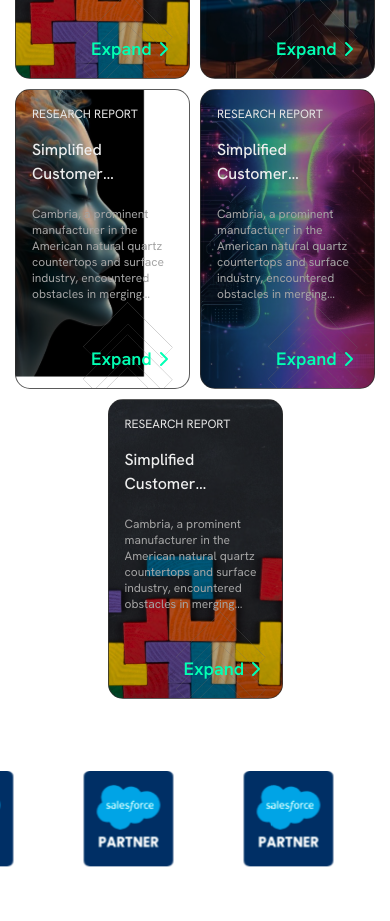
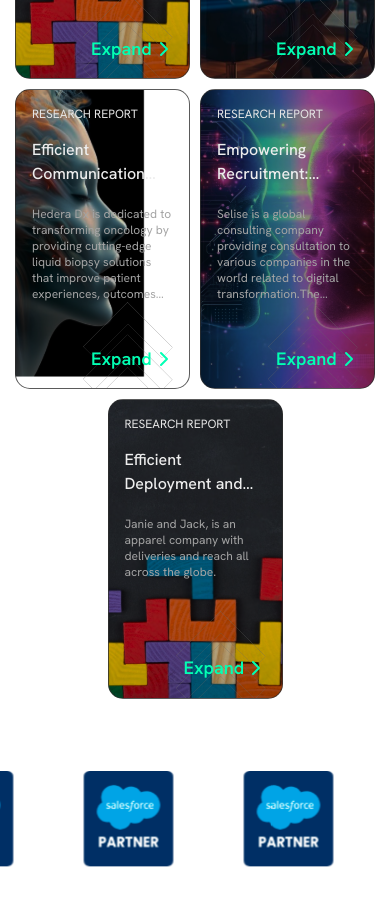
Before and after one commit to mukeshkr2024/cloudprism-revamp-website, a Next.js app: page /case-studies in a window 390 px wide. Shown: the part 900-1821 px from the top of the page. Built offline with nearby package versions, Linux system fonts and the light colour scheme.

Commit message:
minor changes

```diff
--- a/app/(root)/(home)/page.tsx
+++ b/app/(root)/(home)/page.tsx
@@ -64,6 +64,7 @@
                     description={study.description}
                     title={study.title}
                     imgUrl={study.imageUrl}
+                    slug={study.slug}
                   />
                 ))}
             </div>
--- a/app/(root)/case-study/case-4/page.tsx
+++ b/app/(root)/case-study/efficient-deployment-seamless-maintenance-handling-day-to-day-tasks-resolving-issues-promptly/page.tsx
@@ -3,8 +3,6 @@
 import ConnectToUs from "@/components/shared/connect-to-us";
 import ScrollBarProgress from "@/components/shared/scroll-bar-progress";
 import React from "react";
-
-// TODO: to change the content
 
 const CaseStudy1 = () => {
   return (
@@ -17,29 +15,20 @@
                 <div>
                   <span className="text-base font-normal"> CASE STUDY-4</span>
                   <div className="text-lg font-medium my-2.5 w-full flex flex-col gap-y-1">
-                    <p>Client: Stellenwerk</p>
-                    <p>Partner: CloudPrism & Selise</p>
+                    <p>Client: Janie and Jack</p>
+                    <p>Partner: CloudPrism & Concord</p>
                     <p>Salesforce Implementation and Consultant Partner</p>
                   </div>
                 </div>
-                <div
-                  className="h-1 w-full rounded-md"
-                  style={{
-                    background:
-                      "linear-gradient(90deg, #F1CA64 15.38%, #02FFB3 99.49%);",
-                  }}
-                />
+                <div className="h-1 w-full rounded-md bg-gradient-to-r from-yellow-400 via-green-300 to-green-400" />
                 <div className="mt-8 flex gap-y-6 flex-col">
                   <div className="flex flex-col gap-y-4">
                     <h1 className="h2_semibold !font-semibold">
-                      CloudPrism & Selise
+                      Janie and Jack
                     </h1>
                     <p className="blog_paragraph">
-                      Selise is a global consulting company providing
-                      consultation to various companies in the world related to
-                      digital transformation.The company’s wide range of
-                      services include strategic consulting,process engineering,
-                      platform development.
+                      Janie and Jack, is an apparel company with deliveries and
+                      reach all across the globe.
                     </p>
                   </div>
                   <div className="flex flex-col gap-y-4">
@@ -49,47 +38,41 @@
 
                     <ul className="flex flex-col gap-y-2 pl-16">
                       <li className="blog_paragraph">
-                        Selise might have been a general salesforce consultant,
-                        offering a broader solution but lacking specific
-                        matching expertise.
+                        Order Processing Bottlenecks: Manual processes led to
+                        delays and inefficiencies in order processing.
                       </li>
                       <li className="blog_paragraph">
-                        CloudPrism could specialize in applicant matching
-                        technology, making them a better fit for Stellenwerk's
-                        specific needs.
+                        Inventory Management Complexities: Tracking and managing
+                        inventory across multiple channels was challenging and
+                        error prone.
                       </li>
                       <li className="blog_paragraph">
-                        Stellenwerk might have preferred a custom-built solution
-                        over a more generic CRM approach.
+                        Limited Scalability: The manual approach hindered the
+                        company's ability to handle increasing order volumes and
+                        scale operations effectively.
                       </li>
                     </ul>
                   </div>
                   <div className="flex flex-col gap-y-4">
                     <h2 className="text-2xl md:text-3xl lg:text-4xl">
-                      Solutions{" "}
+                      Solutions
                     </h2>
 
-                    <ul className="flex flex-col gap-y-2 pl-16">
-                      <li className="blog_paragraph">
-                        Selise offered a broader CRM solution (Salesforce) that
-                        might not have been fully customized for applicant
-                        matching.
-                      </li>
-                      <li className="blog_paragraph">
-                        CloudPrism built a dedicated tool specifically for
-                        Stellenwerk's needs, demonstrating a tailored approach.
-                      </li>
-                      <li className="blog_paragraph">
-                        CloudPrism's tool facilitated bulk applications,
-                        potentially streamlining the application process for
-                        candidates.
-                      </li>
-                    </ul>
                     <p className="blog_paragraph">
-                      Developed a custom "matching tool" specifically for
-                      Stellenwerk. This tool focused on efficiently pairing
-                      candidates with suitable jobs, highlighting their
-                      expertise in applicant matching technology.
+                      We implemented the new fraud system in Janie and Jack to
+                      reduce the inventory issue the client has been having due
+                      to the old one. We also implemented the new integrations
+                      with GLOBAL – E, client’s new international order partner.
+                      <br />
+                      Improved Customer Service: Integrated module for prompt
+                      issue resolution.
+                      <br />
+                      OMS Implementation: Deployed tailored OMS solution for a
+                      smooth transition.
+                      <br />
+                      Successfully deployed all the components, have been
+                      handling their day-to-day task and resolving any issue
+                      that comes as soon as possible
                     </p>
                   </div>
                   <div className="flex flex-col gap-y-4">
@@ -99,11 +82,11 @@
 
                     <ul className="flex flex-col gap-y-2 pl-16">
                       <li className="blog_paragraph">
-                        80% Filtering jobs to match specific applicant profiles.
+                        53% Increase in customer satisfaction
                       </li>
+                      <li className="blog_paragraph">40% increase in sales</li>
                       <li className="blog_paragraph">
-                        70% Allowing applicants to apply to multiple relevant
-                        jobs simultaneously through the platform.
+                        50% decrease in inventory issue
                       </li>
                     </ul>
                   </div>
--- a/app/(root)/case-study/case-5/page.tsx
+++ b/app/(root)/case-study/empowering-recruitment-cloudprism-bespoke-matching-enhanced-placement/page.tsx
@@ -3,6 +3,8 @@
 import ConnectToUs from "@/components/shared/connect-to-us";
 import ScrollBarProgress from "@/components/shared/scroll-bar-progress";
 import React from "react";
+
+// TODO: to change the content
 
 const CaseStudy1 = () => {
   return (
@@ -15,26 +17,23 @@
                 <div>
                   <span className="text-base font-normal"> CASE STUDY-4</span>
                   <div className="text-lg font-medium my-2.5 w-full flex flex-col gap-y-1">
-                    <p>Client: Janie and Jack</p>
-                    <p>Partner: CloudPrism & Concord</p>
+                    <p>Client: Stellenwerk</p>
+                    <p>Partner: CloudPrism & Selise</p>
                     <p>Salesforce Implementation and Consultant Partner</p>
                   </div>
                 </div>
-                <div
-                  className="h-1 w-full rounded-md"
-                  style={{
-                    background:
-                      "linear-gradient(90deg, #F1CA64 15.38%, #02FFB3 99.49%);",
-                  }}
-                />
+                <div className="h-1 w-full rounded-md bg-gradient-to-r from-yellow-400 via-green-300 to-green-400" />
                 <div className="mt-8 flex gap-y-6 flex-col">
                   <div className="flex flex-col gap-y-4">
                     <h1 className="h2_semibold !font-semibold">
-                      Janie and Jack
+                      CloudPrism & Selise
                     </h1>
                     <p className="blog_paragraph">
-                      Janie and Jack, is an apparel company with deliveries and
-                      reach all across the globe.
+                      Selise is a global consulting company providing
+                      consultation to various companies in the world related to
+                      digital transformation.The company’s wide range of
+                      services include strategic consulting,process engineering,
+                      platform development.
                     </p>
                   </div>
                   <div className="flex flex-col gap-y-4">
@@ -44,41 +43,47 @@
 
                     <ul className="flex flex-col gap-y-2 pl-16">
                       <li className="blog_paragraph">
-                        Order Processing Bottlenecks: Manual processes led to
-                        delays and inefficiencies in order processing.
+                        Selise might have been a general salesforce consultant,
+                        offering a broader solution but lacking specific
+                        matching expertise.
                       </li>
                       <li className="blog_paragraph">
-                        Inventory Management Complexities: Tracking and managing
-                        inventory across multiple channels was challenging and
-                        error prone.
+                        CloudPrism could specialize in applicant matching
+                        technology, making them a better fit for Stellenwerk's
+                        specific needs.
                       </li>
                       <li className="blog_paragraph">
-                        Limited Scalability: The manual approach hindered the
-                        company's ability to handle increasing order volumes and
-                        scale operations effectively.
+                        Stellenwerk might have preferred a custom-built solution
+                        over a more generic CRM approach.
                       </li>
                     </ul>
                   </div>
                   <div className="flex flex-col gap-y-4">
                     <h2 className="text-2xl md:text-3xl lg:text-4xl">
-                      Solutions
+                      Solutions{" "}
                     </h2>
 
+                    <ul className="flex flex-col gap-y-2 pl-16">
+                      <li className="blog_paragraph">
+                        Selise offered a broader CRM solution (Salesforce) that
+                        might not have been fully customized for applicant
+                        matching.
+                      </li>
+                      <li className="blog_paragraph">
+                        CloudPrism built a dedicated tool specifically for
+                        Stellenwerk's needs, demonstrating a tailored approach.
+                      </li>
+                      <li className="blog_paragraph">
+                        CloudPrism's tool facilitated bulk applications,
+                        potentially streamlining the application process for
+                        candidates.
+                      </li>
+                    </ul>
                     <p className="blog_paragraph">
-                      We implemented the new fraud system in Janie and Jack to
-                      reduce the inventory issue the client has been having due
-                      to the old one. We also implemented the new integrations
-                      with GLOBAL – E, client’s new international order partner.
-                      <br />
-                      Improved Customer Service: Integrated module for prompt
-                      issue resolution.
-                      <br />
-                      OMS Implementation: Deployed tailored OMS solution for a
-                      smooth transition.
-                      <br />
-                      Successfully deployed all the components, have been
-                      handling their day-to-day task and resolving any issue
-                      that comes as soon as possible
+                      Developed a custom "matching tool" specifically for
+                      Stellenwerk. This tool focused on efficiently pairing
+                      candidates with suitable jobs, highlighting their
+                      expertise in applicant matching technology.
                     </p>
                   </div>
                   <div className="flex flex-col gap-y-4">
@@ -88,11 +93,11 @@
 
                     <ul className="flex flex-col gap-y-2 pl-16">
                       <li className="blog_paragraph">
-                        53% Increase in customer satisfaction
+                        80% Filtering jobs to match specific applicant profiles.
                       </li>
-                      <li className="blog_paragraph">40% increase in sales</li>
                       <li className="blog_paragraph">
-                        50% decrease in inventory issue
+                        70% Allowing applicants to apply to multiple relevant
+                        jobs simultaneously through the platform.
                       </li>
                     </ul>
                   </div>
--- a/components/blog/read-blogs.tsx
+++ b/components/blog/read-blogs.tsx
@@ -9,8 +9,6 @@
   const [displayedBlogs, setDisplayedBlogs] = useState<Blog[]>([]);
   const [loadCount, setLoadCount] = useState(8);
   const [loading, setLoading] = useState(false);
-
-  console.log(loadCount);
 
   useEffect(() => {
     setDisplayedBlogs(blogs.slice(0, loadCount));
--- a/components/case-studies/recent-work.tsx
+++ b/components/case-studies/recent-work.tsx
@@ -1,6 +1,8 @@
 import React from "react";
 import { SuccessCard } from "../card/SuccessCard";
 import { recentCaseStudies } from "@/constants/case-studies";
+
+console.log(recentCaseStudies);
 
 export default function RecentWorks() {
   return (
@@ -14,6 +16,7 @@
               imgUrl={item.imageUrl}
               title={item.title}
               key={item.id}
+              slug={item.slug}
             />
           ))}
       </div>
--- a/constants/case-studies.ts
+++ b/constants/case-studies.ts
@@ -1,8 +1,3 @@
-// 1. simplified-customer-experience-and-email-marketing-strategy
-// 2. unleashing-the-potential-of-paypal-salesforce-integration-for-e-commerce
-
-// TODO:
-
 export const recentCaseStudies = [
   {
     id: 1,
@@ -23,26 +18,29 @@
   },
   {
     id: 3,
-    title: "Simplified Customer Experience and Email Marketing Strategy",
+    title:
+      "Efficient Communication and Data Centralization: Hedera Dx Implements Cloud Prism on Salesforce      ",
     description:
-      "Cambria, a prominent manufacturer in the American natural quartz countertops and surface industry, encountered obstacles in merging cutting-edge designs with enduring durability to ensure sophistication and functionality. They aimed to simplify their marketing efforts and create a seamless customer experience. That's when they turned to CloudPrism, a trusted Salesforce implementation and consultant partner, for assistance.",
+      "Hedera Dx is dedicated to transforming oncology by providing cutting-edge liquid biopsy solutions that improve patient experiences, outcomes and journeys, as well as healthcare professional experiences, while facilitating the prescription, discovery and development of the next breakthrough precision oncology therapies",
     imageUrl: "/assets/images/success-story-3.svg",
-    slug: "/case-study/case-3",
+    slug: "/case-study/efficient-comms-data-centralization-hedera-dx-cloud-prism-salesforce",
   },
   {
     id: 4,
-    title: "Simplified Customer Experience and Email Marketing Strategy",
+    title:
+      "Empowering Recruitment: Cloudprism Introduces Bespoke Matching Tool for Enhanced Candidate Placement    ",
     description:
-      "Cambria, a prominent manufacturer in the American natural quartz countertops and surface industry, encountered obstacles in merging cutting-edge designs with enduring durability to ensure sophistication and functionality. They aimed to simplify their marketing efforts and create a seamless customer experience. That's when they turned to CloudPrism, a trusted Salesforce implementation and consultant partner, for assistance.",
+      "Selise is a global consulting company providing consultation to various companies in the world related to digital transformation.The company’s wide range of services include strategic consulting,process engineering, platform development.",
     imageUrl: "/assets/images/success-story-4.svg",
-    slug: "/case-study/case-4",
+    slug: "/case-study/empowering-recruitment-cloudprism-bespoke-matching-enhanced-placement",
   },
   {
     id: 5,
-    title: "Simplified Customer Experience and Email Marketing Strategy",
+    title:
+      "Efficient Deployment and Seamless Maintenance: Handling Day-to-Day Tasks and Resolving Issues Promptly",
     description:
-      "Cambria, a prominent manufacturer in the American natural quartz countertops and surface industry, encountered obstacles in merging cutting-edge designs with enduring durability to ensure sophistication and functionality. They aimed to simplify their marketing efforts and create a seamless customer experience. That's when they turned to CloudPrism, a trusted Salesforce implementation and consultant partner, for assistance.",
+      "Janie and Jack, is an apparel company with deliveries and reach all across the globe. ",
     imageUrl: "/assets/images/success-story-1.svg",
-    slug: "/case-study/case-5",
+    slug: "/case-study/efficient-deployment-seamless-maintenance-handling-day-to-day-tasks-resolving-issues-promptly",
   },
 ];
```
Also changed, not shown: app/(root)/blog/[slug]/page.tsx (+1 -7 lines), app/(root)/case-study/efficient-comms-data-centralization-hedera-dx-cloud-prism-salesforce/page.tsx (renamed from app/(root)/case-study/case-3/page.tsx, +1 -7 lines), app/(root)/case-study/simplified-customer-experience-and-email-marketing-strategy/page.tsx (+2 -7 lines), app/(root)/case-study/unleashing-the-potential-of-paypal-salesforce-integration-for-e-commerce/page.tsx (+2 -7 lines), app/(root)/event/[slug]/page.tsx (+1 -7 lines), components/card/SuccessCard.tsx (+4 -5 lines).
